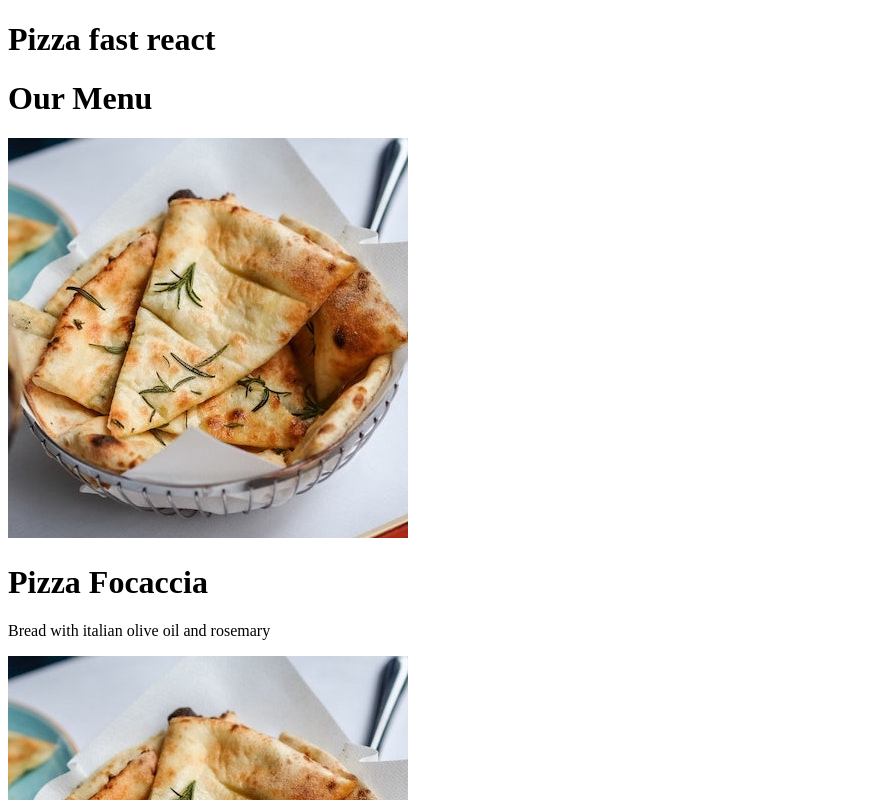
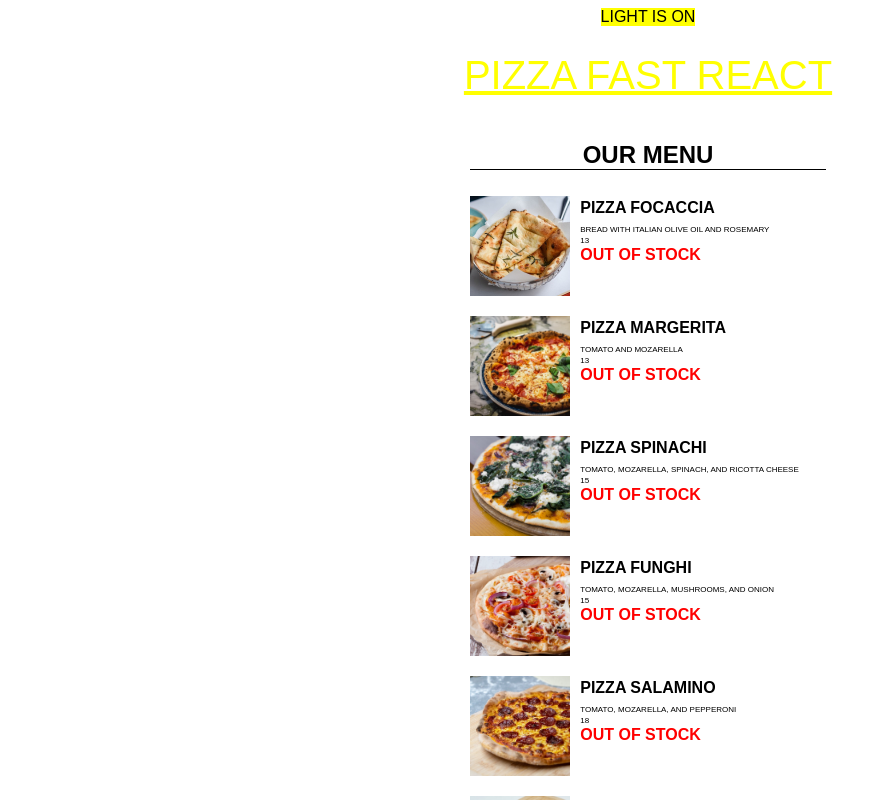
Before and after one commit to hashimmalik59/react-zero-to-hero, a React (Vite) app in the folder 05-section/: page / in a window 1280 px wide. Shown: the top 800 px of the page, without its empty margins (0-888 px from the left). Built offline with nearby package versions, Linux system fonts and the light colour scheme.

Commit message:
05-section props(passing and consuming props)

```diff
--- a/05-section/src/App.css
+++ b/05-section/src/App.css
@@ -0,0 +1,35 @@
+.bg {
+    width: 100%;
+    text-align: center;
+}
+
+.pizza-info {
+    font-size: .5rem;
+    display: flex;
+    flex-direction: column;
+    line-height: 3px;
+}
+
+.container {
+    display: flex;
+    flex-direction: column;
+    align-items: center;
+}
+
+.menu {
+    display: flex;
+    flex-direction: column;
+}
+
+.menu>h1 {
+    text-align: center;
+    border-bottom: 1px solid #000;
+    font-size: 1.5rem;
+    display: inline;
+}
+
+.pizza {
+    display: flex;
+    gap: 10px;
+    margin: 10px 0;
+}
--- a/05-section/src/App.jsx
+++ b/05-section/src/App.jsx
@@ -52,22 +52,27 @@ import React from 'react'
 // import Invoice from './components/Invoice'
 // import Menu1 from './components/Menu1'
 
+// CSS
+import "./App.css"
+
 import Header from "./components/Header"
 import Menu from "./components/Menu"
 import Footer from './components/Footer'
+import Bulb from './components/Bulb'
 
 function App() {
     return (
-        <div>
+        <div className='container'>
             {/* <Pizza />
             <Greeting />
             <StatusMessage />
             <Invoice />
             <Menu1 /> */}
+            <Bulb />
             <Header />
             <Menu />
             <Footer />
-        </div>
+        </div >
     )
 }
 
--- /dev/null
+++ b/05-section/src/components/Bulb.jsx
@@ -0,0 +1,13 @@
+import React from 'react'
+
+const Bulb = () => {
+    const status = "on";
+
+    return (
+        <div style={{
+            backgroundColor: status === "on" ? "yellow" : "grey"
+        }}> {status === "on" ? "Light is on" : "Light is off"}</div >
+    )
+}
+
+export default Bulb
--- a/05-section/src/components/Footer.jsx
+++ b/05-section/src/components/Footer.jsx
@@ -7,8 +7,8 @@ const Footer = () => {
     const closeHour = 22;
     const isOpen = hour >= openHour && hour <= closeHour;
     return (
-        <footer style={{ color: isOpen ? "green" : "red" }}>
-            {isOpen ? "Welcome we're open" : "Sorry, we're closed!"}
+        <footer className='bg' style={{ color: isOpen ? "green" : "red" }}>
+            {new Date().toLocaleTimeString()} <br /> {isOpen ? "Welcome we're open" : "Sorry, we're closed!"}
         </footer>
     )
 }
--- a/05-section/src/components/Header.jsx
+++ b/05-section/src/components/Header.jsx
@@ -2,7 +2,9 @@ import React from 'react'
 
 const Header = () => {
     return (
-        <h1>Pizza fast react</h1>
+        <header>
+            <h1 className='bg' style={{ fontSize: "40px", color: "yellow", fontWeight: 100, textDecoration: "underline" }}> Pizza fast react</h1 >
+        </header>
     )
 }
 
--- a/05-section/src/components/Menu.jsx
+++ b/05-section/src/components/Menu.jsx
@@ -3,12 +3,45 @@ import React from 'react'
 import Pizza from "./Pizza"
 
 const Menu = () => {
-    return <div>
+    return <main className='menu'>
         <h1>Our Menu</h1>
-        <Pizza />
-        <Pizza />
-        <Pizza />
-    </div>
+        <Pizza
+            photo="/pizzas/focaccia.jpg"
+            name="Pizza Focaccia"
+            ingredients="Bread with italian olive oil and rosemary"
+            price={10}
+        />
+        <Pizza
+            photo="pizzas/margherita.jpg"
+            name="Pizza Margerita"
+            ingredients="Tomato and mozarella"
+            price={10}
+        />
+        <Pizza
+            photo="pizzas/spinaci.jpg"
+            name="Pizza Spinachi"
+            ingredients="Tomato, mozarella, spinach, and ricotta cheese"
+            price={12}
+        />
+        <Pizza
+            photo="pizzas/funghi.jpg"
+            name="Pizza Funghi"
+            ingredients="Tomato, mozarella, mushrooms, and onion"
+            price={12}
+        />
+        <Pizza
+            photo="pizzas/salamino.jpg"
+            name="Pizza Salamino"
+            ingredients="Tomato, mozarella, and pepperoni"
+            price={15}
+        />
+        <Pizza
+            photo="pizzas/prosciutto.jpg"
+            name="Pizza Prosciutto"
+            ingredients="Tomato, mozarella, ham, aragula, and burrata cheese"
+            price={18}
+        />
+    </main>
 }
 
 export default Menu
--- a/05-section/src/components/Pizza.jsx
+++ b/05-section/src/components/Pizza.jsx
@@ -1,11 +1,17 @@
 import React from 'react'
 
-const Pizza = () => {
+const Pizza = (props) => {
+    const stock = 0;
+
     return (
-        <div>
-            <img src="/pizzas/focaccia.jpg" alt="" />
-            <h1>Pizza Focaccia</h1>
-            <p>Bread with italian olive oil and rosemary</p>
+        <div className='pizza'>
+            <img src={props.photo} alt={props.name} width={"100px"} />
+            <div className='pizza-info'>
+                <h1>{props.name}</h1>
+                <p>{props.ingredients}</p>
+                <span>{props.price + 3}</span>
+                <h1 style={{ color: stock ? "#000" : "red" }}>{stock ? `Left: ${stock}` : "Out of Stock"}</h1>
+            </div>
         </div>
     )
 }
--- a/05-section/src/index.css
+++ b/05-section/src/index.css
@@ -0,0 +1,10 @@
+* {
+    font-family: Poppins, sans-serif;
+    text-transform: uppercase;
+}
+
+html,
+body {
+    height: 100%;
+    width: 100%;
+}
```
